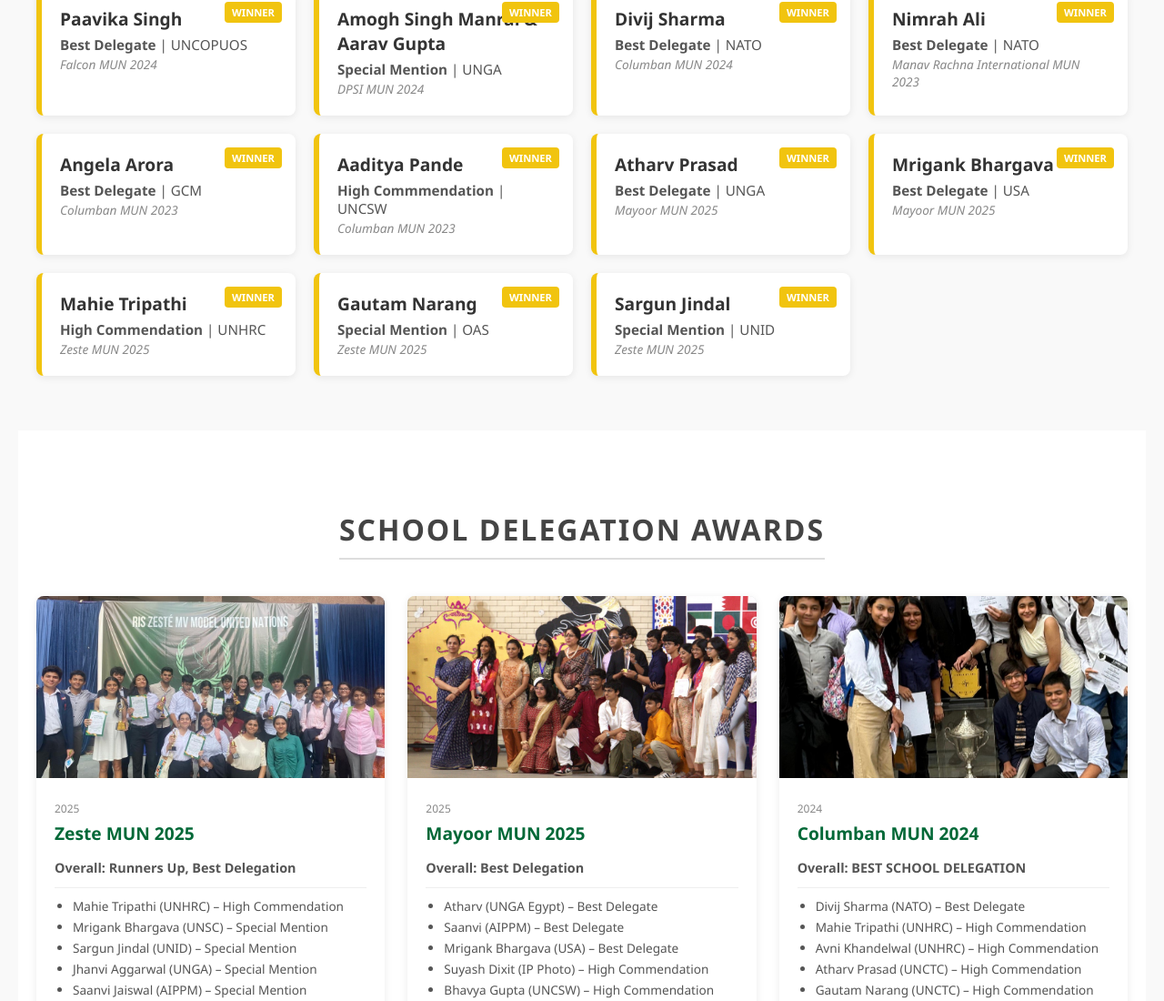
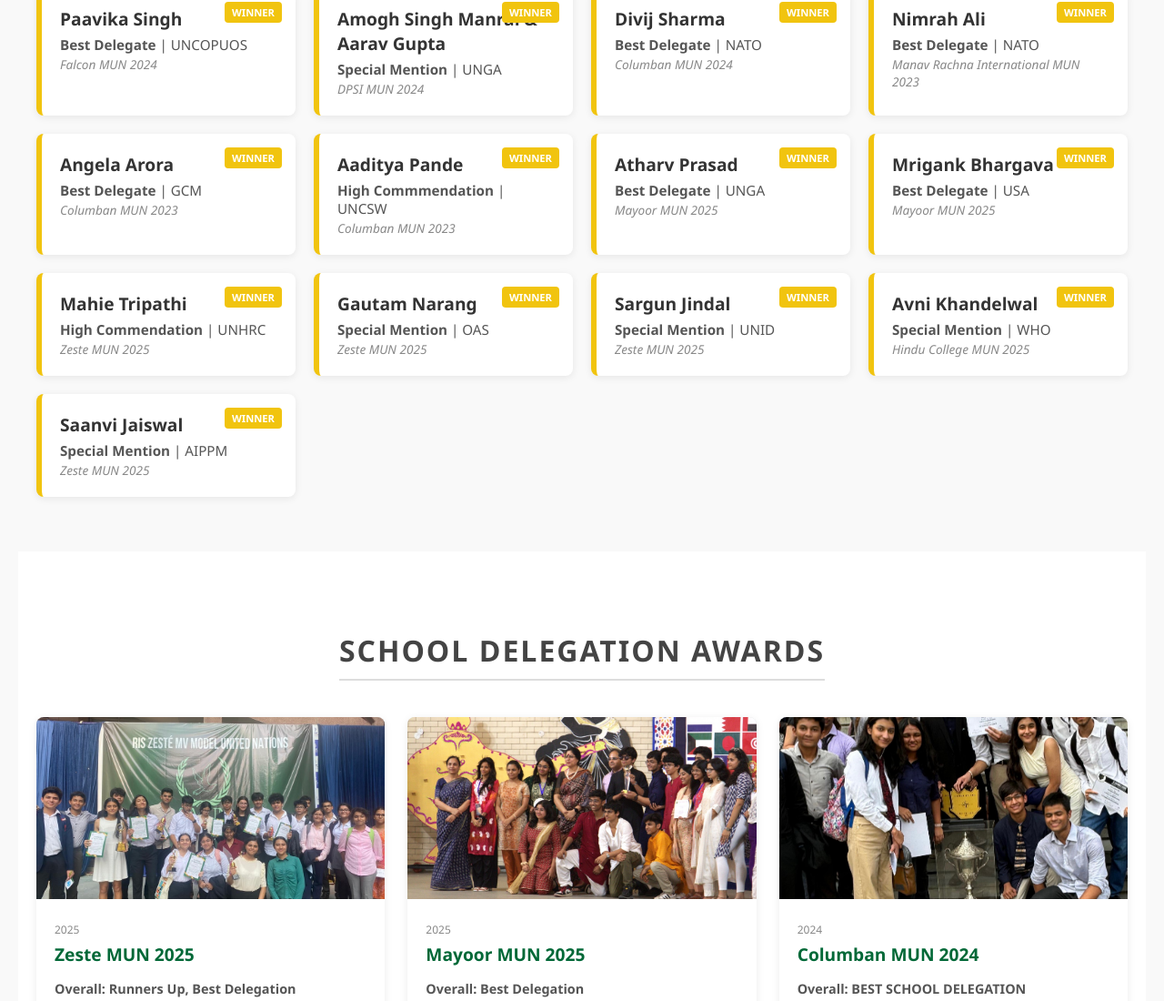
Before and after one commit to mrigankswork/munclubwebsite, a plain HTML site: page index.html in a window 1280 px wide. Shown: the part 2712-3812 px from the top of the page at 91% size. Drawn offline with Linux system fonts and the light colour scheme.

Commit message:
Update index.html

```diff
--- a/index.html
+++ b/index.html
@@ -253,6 +253,16 @@
                 committee: "UNID",
                 conference: "Zeste MUN 2025"
             },
+            {   name: "Avni Khandelwal",
+                award: "Special Mention",
+                committee: "WHO",
+                conference: "Hindu College MUN 2025"
+            },
+            {   name: "Saanvi Jaiswal",
+                award: "Special Mention",
+                committee: "AIPPM",
+                conference: "Zeste MUN 2025"
+            }
         ];
 
         // ==========================================
```
